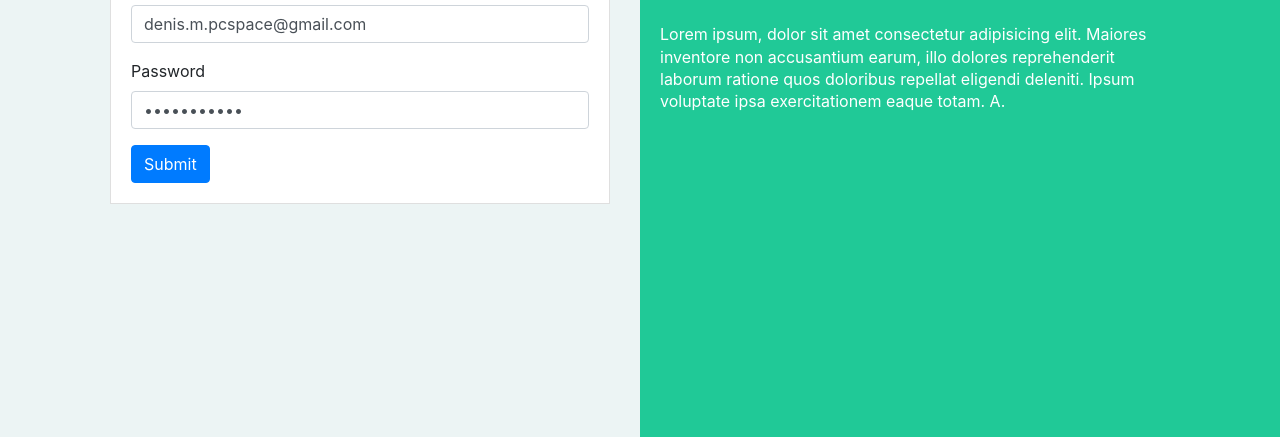
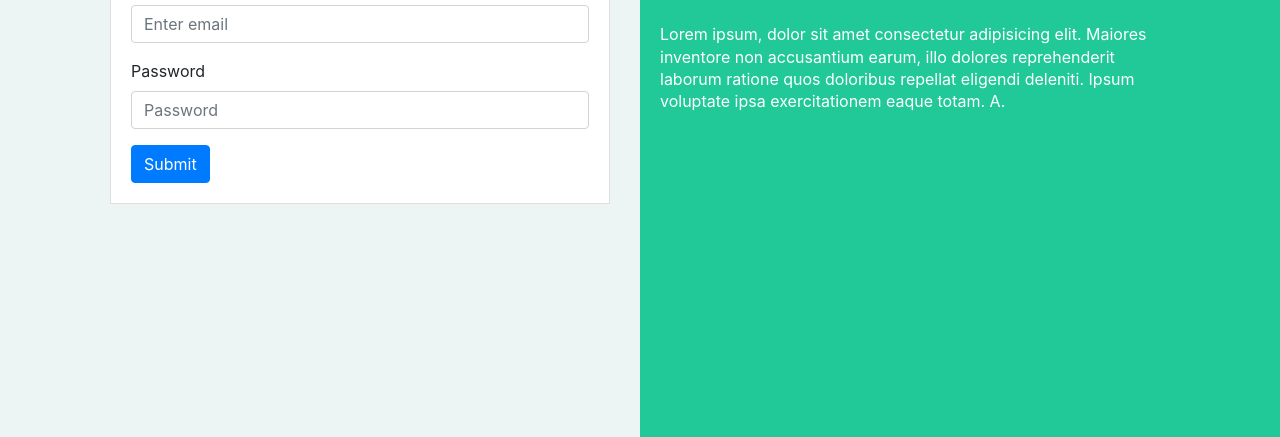
Before and after one commit to StaiciaGrevtsova/login-app, a website built with webpack: page src/index.html in a window 1280 px wide. Shown: the part 363-800 px from the top of the page. Built offline with nearby package versions, Linux system fonts and the light colour scheme; some packages are replaced by stand-ins of ours.

Commit message:
remove login input values

```diff
--- a/src/index.html
+++ b/src/index.html
@@ -32,7 +32,6 @@
                               placeholder="Enter email"
                               data-required="email"
                               data-invalid-message="Please provide valid email example@example.com"
-                              value="denis.m.pcspace@gmail.com"
                       />
                     </div>
                     <div class="form-group">
@@ -43,7 +42,6 @@
                               id="password"
                               placeholder="Password"
                               data-required="password"
-                              value="dmgame12345"
                       />
                     </div>
                     <button type="submit" class="btn btn-primary">Submit</button>
```
